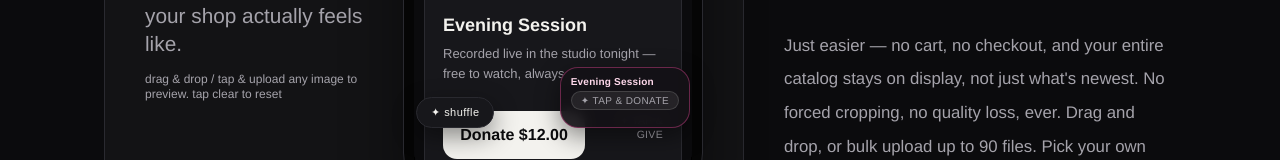
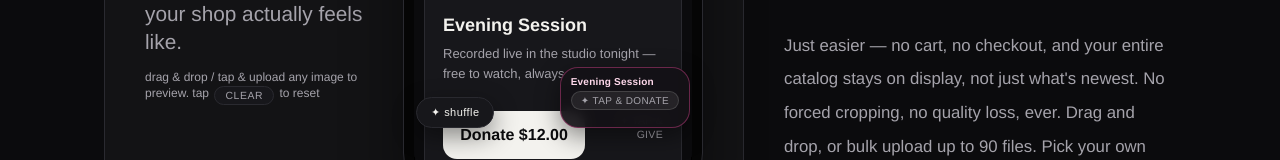
Before and after one commit to nimamixku/abracadabra-site, a Next.js app: page / in a window 1280 px wide. Shown: the part 597-757 px from the top of the page. Built offline with nearby package versions, Linux system fonts and the light colour scheme.

Commit message:
Make the 'clear' word in the try-it instructions an actual working button

```diff
--- /dev/null
+++ b/app/TryItClearHint.js
@@ -0,0 +1,34 @@
+"use client";
+
+// The instructional caption above the interactive demo (app/page.js) --
+// server-rendered marketing copy, so its "clear" mention couldn't
+// actually DO anything on its own. This one small client component owns
+// just that caption, and makes the "clear" chip a real button: it fires
+// a plain custom event that TryItDemo.js (already a client component,
+// mounted right below this) listens for and answers with its own real
+// handleClear -- no need to turn the whole marketing page into a client
+// component just for one clickable word.
+export default function TryItClearHint() {
+  function requestClear() {
+    window.dispatchEvent(new CustomEvent("tryit:clear-request"));
+  }
+
+  return (
+    <>
+      <p className="tryit-copy-hint tryit-hint-drag">
+        drag &amp; drop / tap &amp; upload any image to preview. tap{" "}
+        <button type="button" className="tryit-clear-chip" onClick={requestClear}>
+          clear
+        </button>{" "}
+        to reset
+      </p>
+      <p className="tryit-copy-hint tryit-hint-tap">
+        tap &amp; upload any image to preview. tap{" "}
+        <button type="button" className="tryit-clear-chip" onClick={requestClear}>
+          clear
+        </button>{" "}
+        to reset
+      </p>
+    </>
+  );
+}
--- a/app/TryItDemo.js
+++ b/app/TryItDemo.js
@@ -451,6 +451,22 @@ export default function TryItDemo({ variant = "interactive" }) {
     setDonateGiveMoreOpen(false);
   }
 
+  // The marketing page's own instructional caption (app/page.js, via
+  // TryItClearHint) lives outside this component and is server-rendered,
+  // so its "clear" mention can't call handleClear directly -- it fires
+  // this plain custom event instead, and this is the only place that
+  // listens for it. Keeps that caption decoupled from this component's
+  // internals rather than reaching in with a ref.
+  useEffect(() => {
+    if (isAmbient) return undefined;
+    function onClearRequest() {
+      handleClear();
+    }
+    window.addEventListener("tryit:clear-request", onClearRequest);
+    return () => window.removeEventListener("tryit:clear-request", onClearRequest);
+    // eslint-disable-next-line react-hooks/exhaustive-deps
+  }, [isAmbient, slots]);
+
   const expandedSlot = !isAmbient && expandedId != null ? slots.find((s) => s.id === expandedId) : null;
   // The interactive demo's floating shuffle/buy chrome should read as
   // "always active" the same as the real storefront, not just appear
--- a/app/globals.css
+++ b/app/globals.css
@@ -1405,11 +1405,19 @@ textarea {
   background: var(--card);
   color: var(--ink-dim);
   font-size: 0.65rem;
+  font-family: inherit;
   letter-spacing: 0.06em;
   text-transform: uppercase;
   padding: 3px 10px;
   border-radius: 999px;
   margin: 0 2px;
+  cursor: pointer;
+}
+
+.tryit-clear-chip:hover,
+.tryit-clear-chip:focus-visible {
+  border-color: var(--accent-dim);
+  color: var(--ink);
 }
 
 @media (max-width: 980px) {
--- a/app/page.js
+++ b/app/page.js
@@ -1,4 +1,5 @@
 import TryItDemo from "./TryItDemo";
+import TryItClearHint from "./TryItClearHint";
 import MarketingMarquee from "./MarketingMarquee";
 import AmbientLoop from "./AmbientLoop";
 
@@ -29,13 +30,7 @@ export default function MarketingHome() {
               A free look at your own work in the real feed — this is what
               building your shop actually feels like.
             </p>
-            <p className="tryit-copy-hint tryit-hint-drag">
-              drag &amp; drop / tap &amp; upload any image to preview. tap clear to reset
-            </p>
-            <p className="tryit-copy-hint tryit-hint-tap">
-              tap &amp; upload any image to preview. tap{" "}
-              <span className="tryit-clear-chip">clear</span> to reset
-            </p>
+            <TryItClearHint />
           </div>
           <TryItDemo />
         </div>
```
